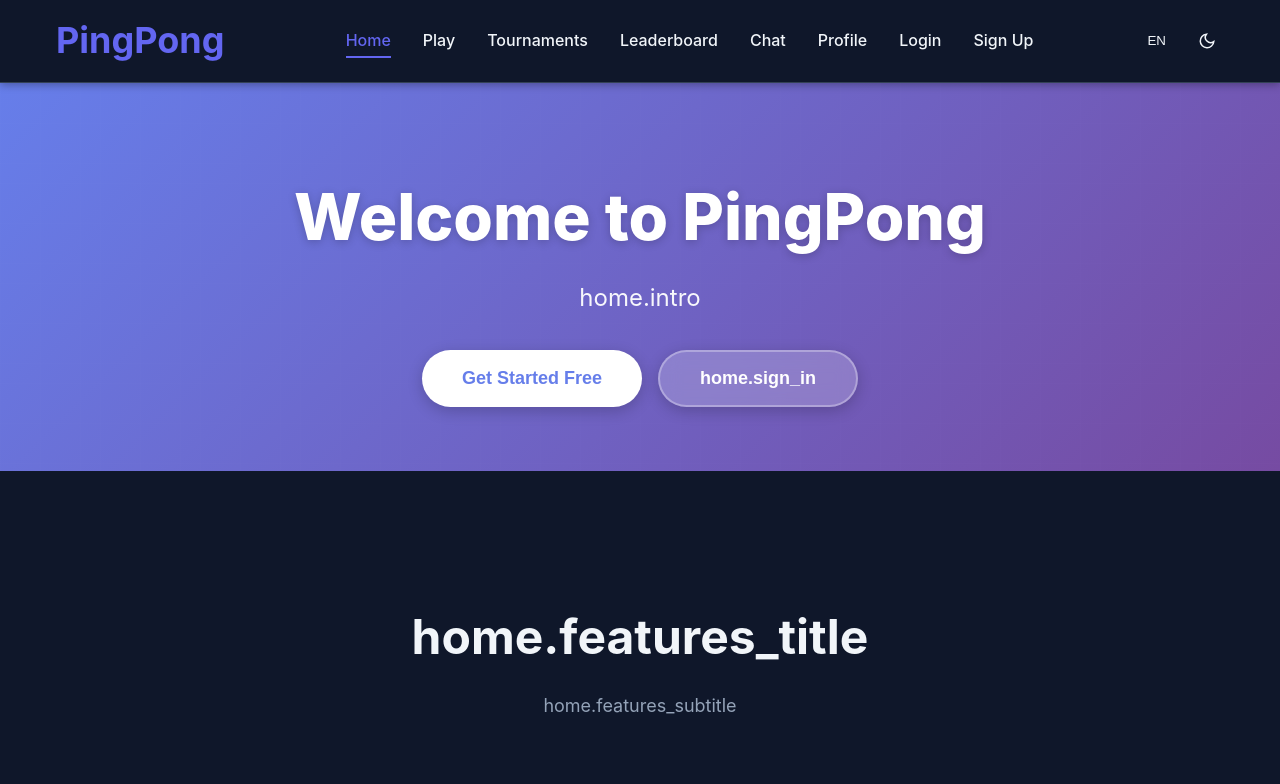
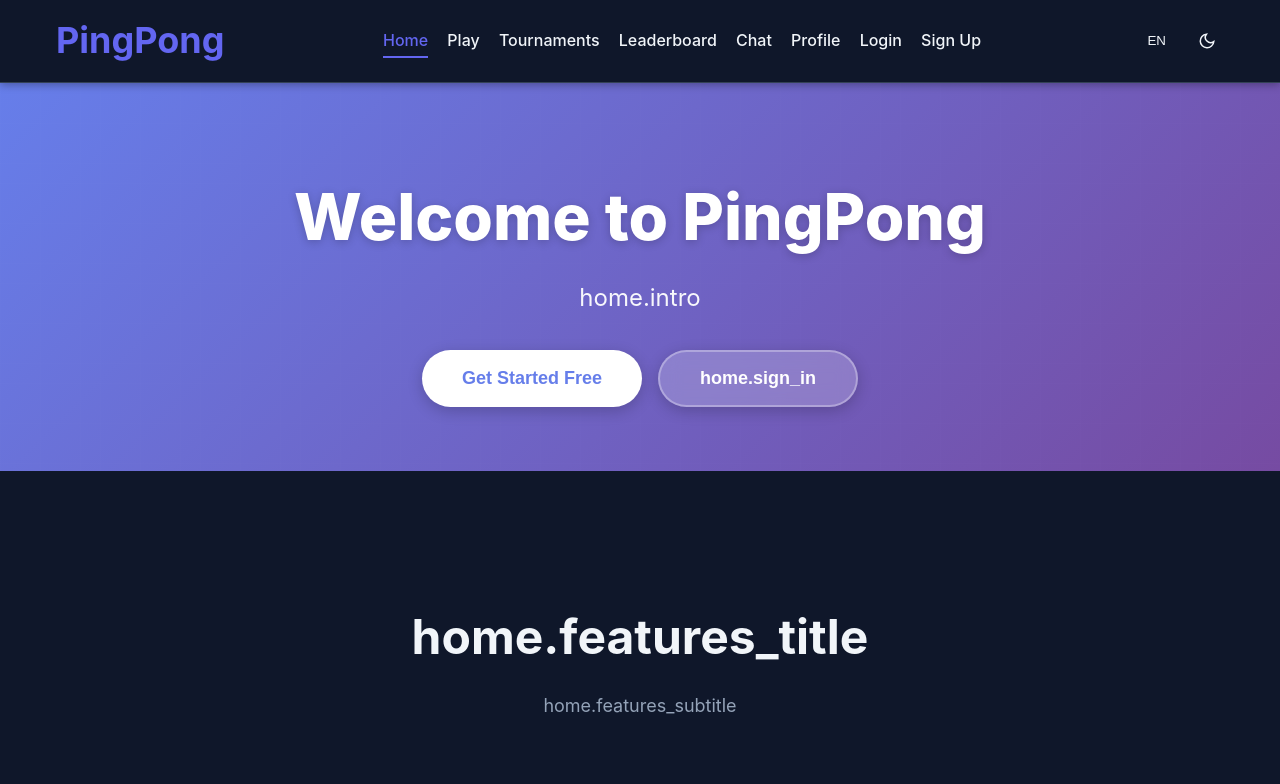
Before and after one commit to mel-mehdi/ping-pong, a React (Vite) app in the folder frontend/: page / in a window 1280 px wide. Shown: the top 784 px of the page. Built offline with nearby package versions, Linux system fonts and the light colour scheme.

Commit message:
style(nav): adjust nav-menu gap to 1.2rem and remove margin from nav-brand

```diff
--- a/frontend/src/styles/main.css
+++ b/frontend/src/styles/main.css
@@ -182,8 +182,8 @@ body {
     justify-content: space-between;
     padding: 0.75rem 1rem;
 }
-.nav-brand { font-size: 1.5rem; font-weight: 700; color: var(--primary); text-decoration: none; margin-right: 15px; }
-.nav-menu { display: flex; list-style: none; gap: 2rem; }
+.nav-brand { font-size: 1.5rem; font-weight: 700; color: var(--primary); text-decoration: none; }
+.nav-menu { display: flex; list-style: none; gap: 1.2rem; }
 .nav-menu a {
     color: var(--text);
     text-decoration: none;
```
